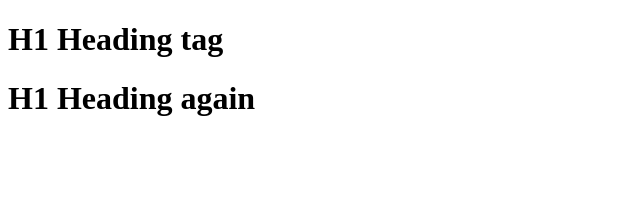
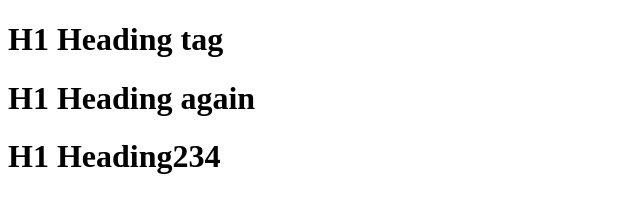
Before and after one commit to devisar/cdbsec, a plain HTML site: page index.html in a window 1280 px wide. Shown: the whole page, without its empty margins (0-640 px from the left). Drawn offline with Linux system fonts and the light colour scheme.

Commit message:
Update index.html

```diff
--- a/index.html
+++ b/index.html
@@ -9,5 +9,6 @@
 <body>
     <h1>H1 Heading tag</h1>
     <h1>H1 Heading again</h1>
+    <h1>H1 Heading234</h1>
 </body>
 </html>
```
